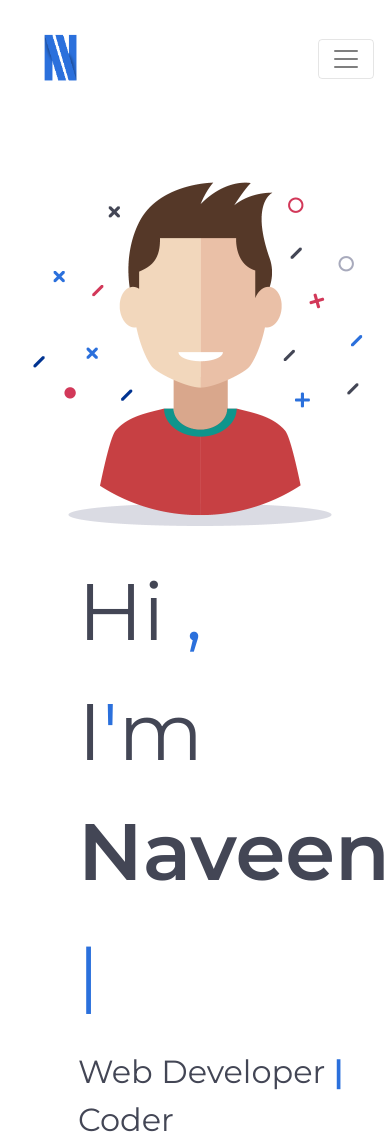
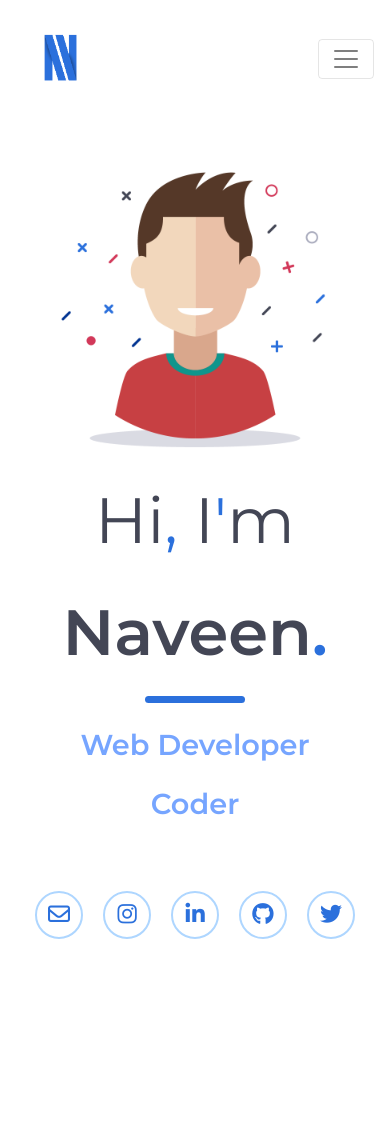
Before and after one commit to naveenbudhwal/portfolio, a Vue app: page / in a window 390 px wide. After the commit the page ends 961 px from the top, so only its background shows below. Built offline with nearby package versions, Linux system fonts and the light colour scheme.

Commit message:
Designing home page

```diff
--- a/src/views/Home.vue
+++ b/src/views/Home.vue
@@ -1,12 +1,16 @@
 <template>
   <div class="root">
+    <div class="wrapper">
       <div class="main">
         <div class="first-half">
           <div class="intro">
-          Hi <span class="color">,</span>
-          <p>I<span class="color">'</span>m <span class="bold">Naveen</span>  <span class="color cursor">|</span></p>
+            <p>Hi<span class="color">,</span> I<span class="color">'</span>m </p>
+            <p><span class="bold">Naveen</span><span class="color bold">.</span></p>
           </div>
-        <div class="sub-intro">Web Developer <span class="color bold">|</span>  Coder
+          <hr class="material-hr">
+          <div class="sub-intro">
+            <p>Web Developer</p>
+            <p>Coder</p>
           </div>
         </div>
         <div class="second-half">
@@ -15,34 +19,25 @@
           </div>
         </div>
       </div>
+    </div>
 
-    <!-- <div class="footer">
-      <a href="mailto:naveenbudhwal@gmail.com">
-          <span class="icon">
+    <div class="social-media-bar">
+      <a href="mailto:naveenbudhwal@gmail.com" target="_blank">
           <i class="far fa-envelope"></i>
-          </span>
       </a>
-      <a href="#">
-        <span class="icon">
+      <a href="https://www.instagram.com/naveenbudhwal" target="_blank">
         <i class="fab fa-instagram"></i>
-        </span>
       </a>
-      <a href="#">
-        <span class="icon">
+      <a href="https://www.linkedin.com/in/naveenbudhwal" target="_blank">
         <i class="fab fa-linkedin-in"></i>
-        </span>
       </a>
-      <a href="#">
-        <span class="icon">
+      <a href="https://www.github.com/naveenbudhwal" target="_blank">
         <i class="fab fa-github"></i>
-        </span>
       </a>
-      <a href="#">
-        <span class="icon">
+      <a href="https://www.twitter.com/naveenbudhwal" target="_blank">
         <i class="fab fa-twitter"></i>
-        </span>
       </a>
-    </div> -->
+    </div>
 
   </div>
 
@@ -70,9 +65,14 @@ export default {
 
 <style scoped>
 
+/* .wrapper {
+  min-height: 100%;
+} */
+
 .main {
   display: flex;
   justify-content: space-around;
+  padding-bottom: 50px;
 }
 
 .intro {
@@ -115,12 +115,81 @@ export default {
 .sub-intro {
   text-align: start;
   font-family: "Montserrat", sans-serif;
-  font-weight: 400;
+  font-weight: 600;
   font-size: 2rem;
-  color: #434655;
+  color: #76A5FF;
   padding-left: 20%;
   /* margin-top: 50px; */
 }
+
+.material-hr {
+  width: 100px;
+  border: 0;
+  height: 7px;
+  background: #2b70dc;
+  border-radius: 7px;
+  margin-left: 20%;
+  margin-bottom: 10%;
+}
+
+i {
+  color: #2b70dc;
+}
+
+.social-media-bar {
+  position: relative;
+  height: 50px;
+  margin-bottom: 20px;
+  text-align: center;
+}
+
+.social-media-bar a {
+  font-size: 20px;
+  text-align: center;
+  margin: 0 20px;
+}
+
+.social-media-bar a i {
+  /* padding: 16px; */
+  padding: 10px;
+  border: 2px solid #AED6FF;
+  border-radius: 100%;
+  font-size: 22px;
+  width: 48px;
+  height: 48px;
+  transition: all 0.3s ease;
+}
+
+.social-media-bar a i:hover {
+  color: #fff;
+  background: #2b70dc;
+  border: 2px solid #AED6FF;
+}
+
+/* .fa-twitter {
+  background: #1DA1F2;
+  color: #fff;
+}
+
+.fa-linkedin-in {
+  background: #2867B2;
+  color: #fff;
+}
+
+.fa-envelope {
+  background: #DB4437;
+  color: #fff;
+}
+
+.fa-instagram {
+  background: #C13584;
+  color: #fff;
+}
+
+.fa-github {
+  background: #000;
+  color: #fff;
+} */
 
 ::-moz-selection { /* Code for Firefox */
   color: #fff;
@@ -136,11 +205,15 @@ export default {
   color: #2b70dc;
 }
 
+.color2 {
+  color: #76A5FF;
+}
+
 .bold {
   font-weight: 600;
 }
 
-@media only screen and (max-width: 768px) {
+@media only screen and (max-width: 1200px) {
   .main {
     flex-direction: column;
   }
@@ -152,32 +225,32 @@ export default {
   }
   .avatar {
     animation: none;
+    text-align: center;
+    padding-right: 0;
+  }
+  .avatar img {
+    width: 20rem;
+    height: auto;
+  }
+  .intro {
+    padding-left: 0;
+    text-align: center;
+    font-size: 4rem;
+  }
+  .sub-intro {
+    padding-left: 0;
+    text-align: center;
+    font-size: 1.8rem;
+    margin-top: 20px;
+    /* display: flex;
+    justify-content: center; */
+  }
+  .material-hr {
+    margin: 0 auto;
+  }
+  .social-media-bar a {
+    margin: 0 10px;
   }
 }
 
-.footer {
-  /* margin-top: 50px;
-  position: fixed;
-  bottom: 0;
-  margin-bottom: 10px;
-  display: flex;
-  justify-content: space-around; */
-  position: fixed;
-	bottom: 45px;
-	left: 0;
-	right: 0;
-	height: 0;
-	/* center all inline content */
-	text-align: center;
-}
-
-.footer a {
-  font-size: 1.5em;
-  margin: 0 50px;
-  /* make the block inline */
-	display: inline-block;
-	/* reset container's center alignment */
-	text-align: left;
-}
-
 </style>
```
Lines whose indentation alone changed are shown as unchanged.
